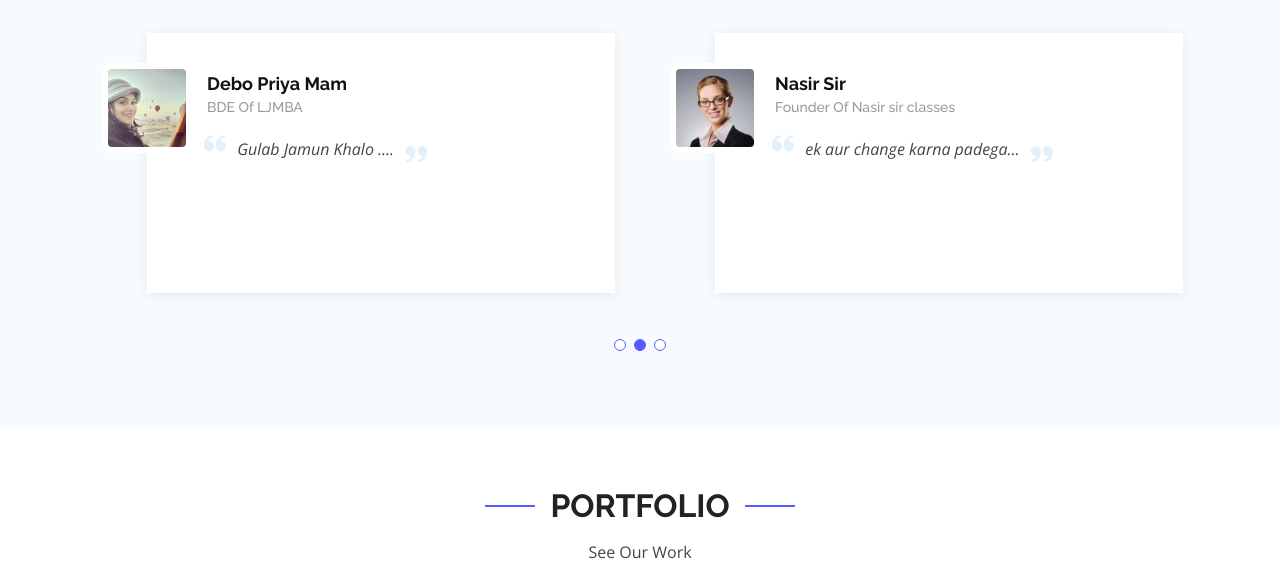
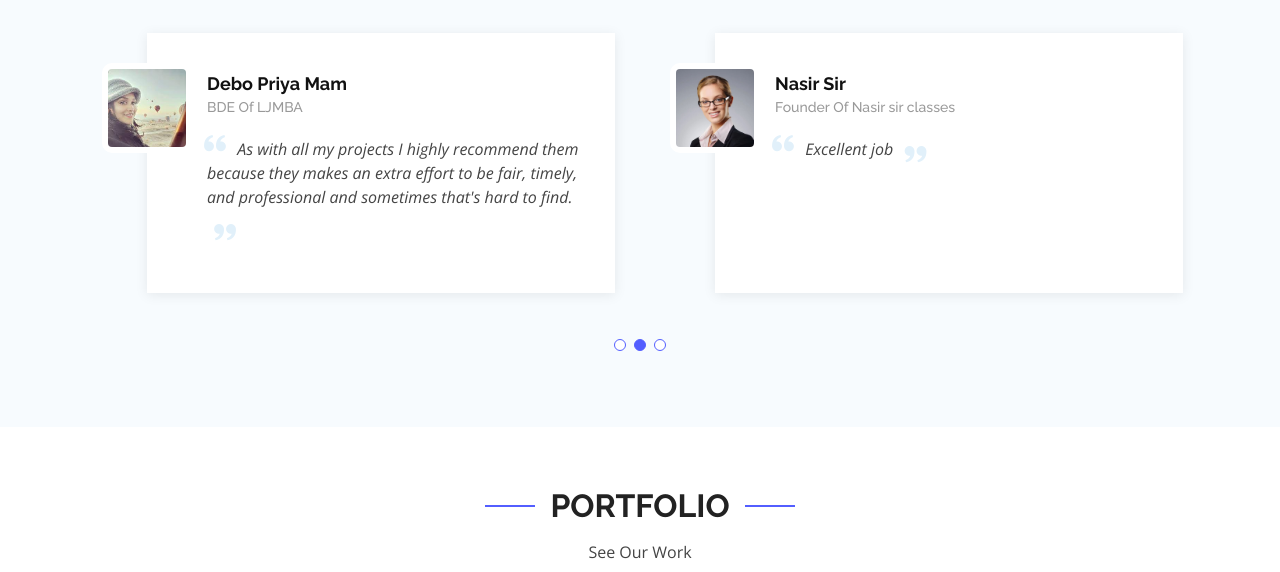
Before and after one commit to prajapatideepak/RepoHost-final, a plain HTML site: page index.html in a window 1280 px wide. Shown: the part 3017-3589 px from the top of the page. Drawn offline with nearby package versions, Linux system fonts and the light colour scheme.

Commit message:
ok kar diya :tada:

```diff
--- a/index.html
+++ b/index.html
@@ -381,7 +381,7 @@
                   <h4>HOD Of LJKU</h4>
                   <p>
                     <i class="bx bxs-quote-alt-left quote-icon-left"></i>
-                      EK mast.... Photo Aai he !!
+                      We hired them again for the task and they did  job very well. Highly recommend
                     <i class="bx bxs-quote-alt-right quote-icon-right"></i>
                   </p>
                 </div>
@@ -396,7 +396,8 @@
                   <h4>BDE Of LJMBA</h4>
                   <p>
                     <i class="bx bxs-quote-alt-left quote-icon-left"></i>
-                          Gulab Jamun Khalo ....
+                        As with all my projects I highly recommend them because they makes an extra effort to be fair, timely, and professional
+                        and sometimes that's hard to find.
                     <i class="bx bxs-quote-alt-right quote-icon-right"></i>
                   </p>
                 </div>
@@ -411,7 +412,7 @@
                   <h4>Founder Of Nasir sir classes</h4>
                   <p>
                     <i class="bx bxs-quote-alt-left quote-icon-left"></i>
-                          ek aur change karna padega...
+                          Excellent job
                     <i class="bx bxs-quote-alt-right quote-icon-right"></i>
                   </p>
                 </div>
```
